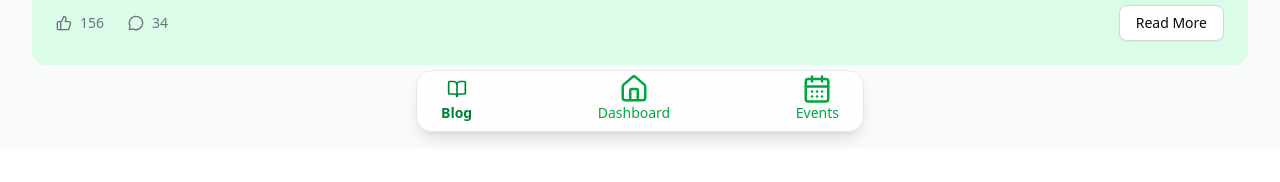
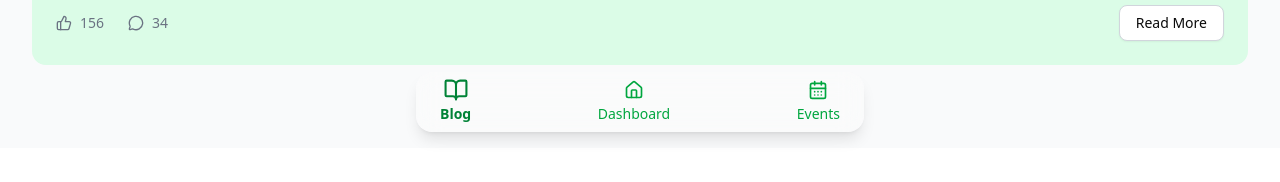
Before and after one commit to Nick-Lemy/smart-school-blog, a Next.js app: page /home/blog in a window 1280 px wide. Shown: the part 652-834 px from the top of the page. Built offline with nearby package versions, Linux system fonts and the light colour scheme.

Commit message:
chore: modify floatingNavbar

```diff
--- a/src/app/home/layout.tsx
+++ b/src/app/home/layout.tsx
@@ -26,7 +26,7 @@ function BottomNav() {
   ];
 
   return (
-    <nav className="fixed bottom-4 left-1/2 -translate-x-1/2 bg-white/80 backdrop-blur-md shadow-lg border border-gray-200 rounded-2xl px-6 py-2 flex justify-between w-[90%] max-w-md z-50">
+    <nav className="fixed bottom-4 left-1/2 -translate-x-1/2 bg-white/20 backdrop-blur-md shadow-lg  rounded-2xl px-6 py-2 flex justify-between w-[90%] max-w-md z-50">
       {navItems.map(({ href, label, icon: Icon }) => {
         const isActive = pathname === href;
         return (
@@ -38,8 +38,8 @@ function BottomNav() {
             <Icon
               className={`h-5 w-5 mb-1 transition-all ${
                 isActive
-                  ? "text-green-700 font-semibold"
-                  : "text-green-600 scale-[1.5]"
+                  ? "text-green-700 font-semibold scale-[1.25]"
+                  : "text-green-600"
               }`}
             />
             <span
```
